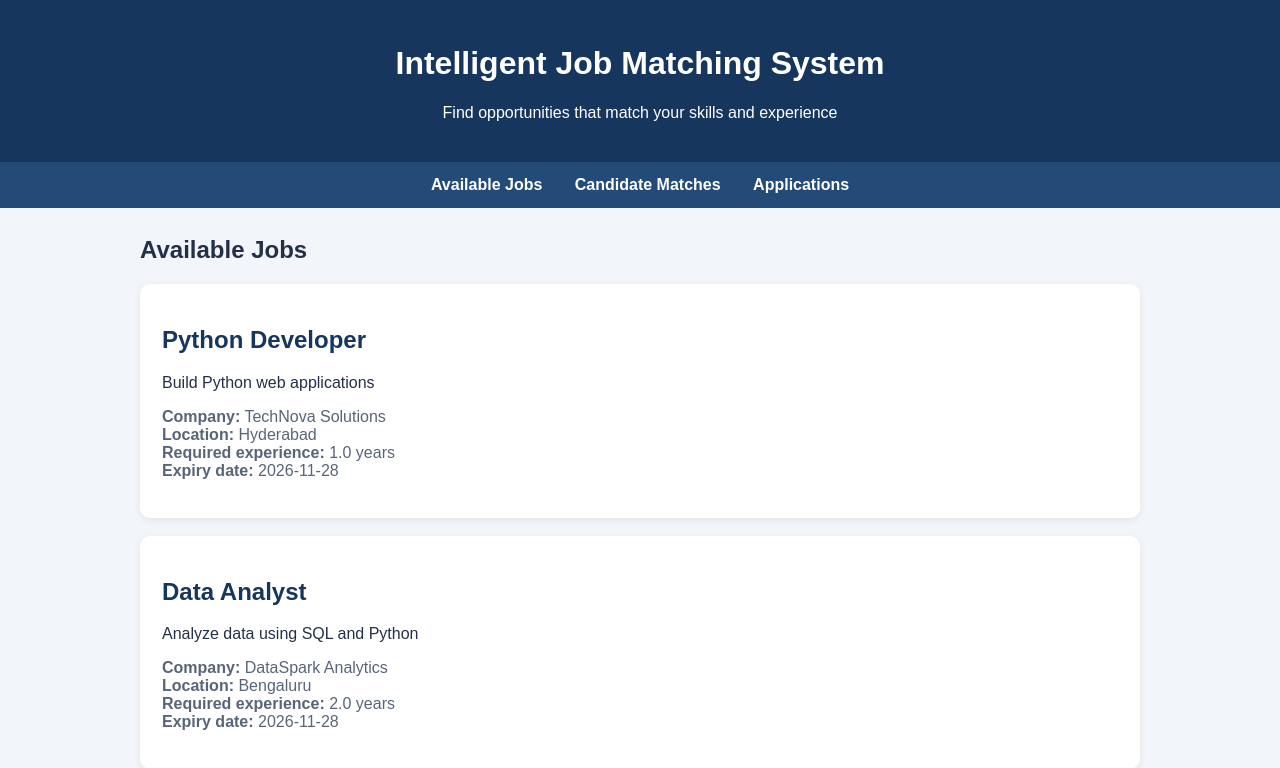
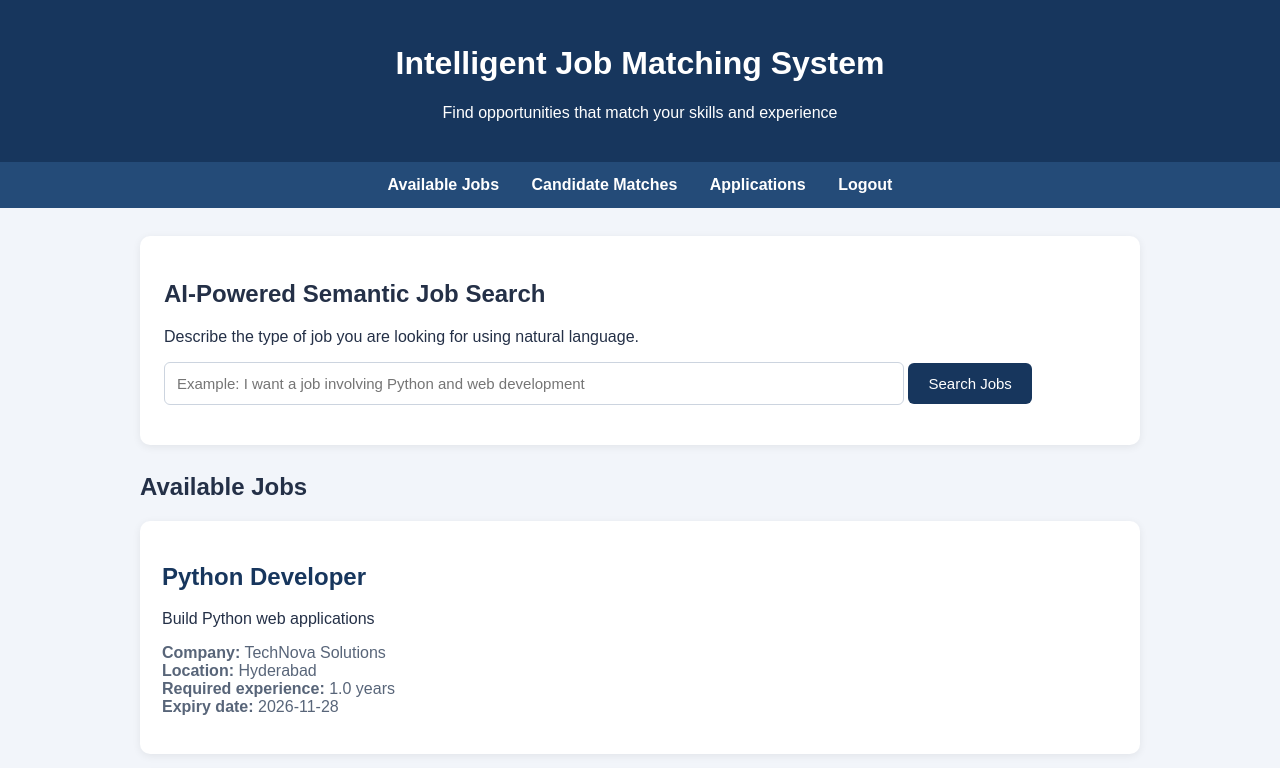
Before and after one commit to prashanthikusupati02-dotcom/TalentMatch-DBMS-Project, a Flask app: page / in a window 1280 px wide. Shown: the top 768 px of the page. Run offline with Flask 3, Linux system fonts and the light colour scheme; data comes from the database, SQL or seed files in the repository.

Commit message:
Add semantic job search to homepage

```diff
--- a/templates/index.html
+++ b/templates/index.html
@@ -1,10 +1,10 @@
-
 <!DOCTYPE html>
 <html lang="en">
 <head>
     <meta charset="UTF-8">
     <meta name="viewport" content="width=device-width, initial-scale=1">
     <title>Intelligent Job Matching System</title>
+
     <style>
         body {
             font-family: Arial, sans-serif;
@@ -12,28 +12,70 @@
             margin: 0;
             color: #243047;
         }
+
         header {
             background: #17365d;
             color: white;
             padding: 24px;
             text-align: center;
         }
+
         nav {
             background: #244b78;
             padding: 14px;
             text-align: center;
         }
+
         nav a {
             color: white;
             margin: 0 14px;
             text-decoration: none;
             font-weight: bold;
         }
+
         main {
             max-width: 1000px;
             margin: 28px auto;
             padding: 0 18px;
         }
+
+        .search-box {
+            background: white;
+            padding: 24px;
+            margin-bottom: 28px;
+            border-radius: 10px;
+            box-shadow: 0 2px 8px #00000012;
+        }
+
+        .search-box input {
+            width: 75%;
+            padding: 12px;
+            border: 1px solid #ccd4df;
+            border-radius: 6px;
+            font-size: 15px;
+        }
+
+        .search-box button {
+            padding: 12px 20px;
+            background: #17365d;
+            color: white;
+            border: none;
+            border-radius: 6px;
+            cursor: pointer;
+            font-size: 15px;
+        }
+
+        .search-box button:hover {
+            background: #244b78;
+        }
+
+        .search-result {
+            background: #eef3fa;
+            padding: 16px;
+            margin-top: 14px;
+            border-radius: 8px;
+        }
+
         .job {
             background: white;
             padding: 22px;
@@ -41,11 +83,36 @@
             border-radius: 10px;
             box-shadow: 0 2px 8px #00000012;
         }
-        .job h2 { color: #17365d; }
-        .details { color: #586579; }
+
+        .job h2 {
+            color: #17365d;
+        }
+
+        .details {
+            color: #586579;
+        }
+
+        #searchMessage {
+            margin-top: 15px;
+            color: #586579;
+        }
+
+        @media (max-width: 600px) {
+            .search-box input {
+                width: 100%;
+                box-sizing: border-box;
+                margin-bottom: 10px;
+            }
+
+            .search-box button {
+                width: 100%;
+            }
+        }
     </style>
 </head>
+
 <body>
+
     <header>
         <h1>Intelligent Job Matching System</h1>
         <p>Find opportunities that match your skills and experience</p>
@@ -55,16 +122,41 @@
         <a href="/">Available Jobs</a>
         <a href="/matches">Candidate Matches</a>
         <a href="/applications">Applications</a>
+        <a href="/logout">Logout</a>
     </nav>
 
     <main>
+
+        <section class="search-box">
+            <h2>AI-Powered Semantic Job Search</h2>
+
+            <p>
+                Describe the type of job you are looking for
+                using natural language.
+            </p>
+
+            <input
+                type="text"
+                id="jobQuery"
+                placeholder="Example: I want a job involving Python and web development"
+            >
+
+            <button onclick="searchJobs()">Search Jobs</button>
+
+            <p id="searchMessage"></p>
+
+            <div id="searchResults"></div>
+        </section>
+
         <h2>Available Jobs</h2>
 
         {% if jobs %}
             {% for job in jobs %}
             <section class="job">
                 <h2>{{ job.title }}</h2>
+
                 <p>{{ job.description or "No description available." }}</p>
+
                 <p class="details">
                     <strong>Company:</strong> {{ job.company_name }}<br>
                     <strong>Location:</strong> {{ job.location or "Not specified" }}<br>
@@ -77,6 +169,96 @@
         {% else %}
             <p>No active jobs are currently available.</p>
         {% endif %}
+
     </main>
+
+    <script>
+        async function searchJobs() {
+
+            const query = document.getElementById("jobQuery").value.trim();
+            const message = document.getElementById("searchMessage");
+            const resultsDiv = document.getElementById("searchResults");
+
+            resultsDiv.replaceChildren();
+
+            if (!query) {
+                message.textContent = "Please enter a job description.";
+                return;
+            }
+
+            message.textContent = "Searching for matching jobs...";
+
+            try {
+
+                const response = await fetch("/api/jobs/semantic-search", {
+                    method: "POST",
+                    headers: {
+                        "Content-Type": "application/json"
+                    },
+                    credentials: "same-origin",
+                    body: JSON.stringify({
+                        query: query
+                    })
+                });
+
+                const contentType = response.headers.get("content-type") || "";
+
+                if (!contentType.includes("application/json")) {
+                    message.textContent =
+                        "Please log in with a Candidate account to use semantic search.";
+                    return;
+                }
+
+                const data = await response.json();
+
+                if (!response.ok) {
+                    message.textContent = data.error || "Search failed.";
+                    return;
+                }
+
+                if (data.total_results === 0) {
+                    message.textContent = "No matching jobs found.";
+                    return;
+                }
+
+                message.textContent =
+                    data.total_results + " matching jobs found.";
+
+                data.results.forEach(job => {
+
+                    const card = document.createElement("div");
+                    card.className = "search-result";
+
+                    const title = document.createElement("h3");
+                    title.textContent = job.title;
+
+                    const description = document.createElement("p");
+                    description.textContent = job.description || "";
+
+                    const location = document.createElement("p");
+                    location.textContent = "Location: " + (job.location || "Not specified");
+
+                    const score = document.createElement("p");
+                    score.textContent =
+                        "Similarity score: " + job.score.toFixed(4);
+
+                    card.append(title, description, location, score);
+                    resultsDiv.appendChild(card);
+                });
+
+            } catch (error) {
+
+                message.textContent =
+                    "Unable to connect to the job search service.";
+            }
+        }
+
+        document.getElementById("jobQuery").addEventListener("keydown", function(event) {
+            if (event.key === "Enter") {
+                searchJobs();
+            }
+        });
+    </script>
+
 </body>
 </html>
```
